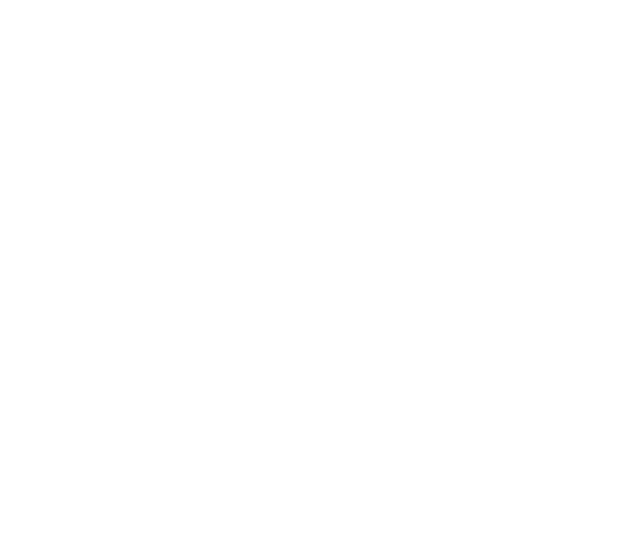
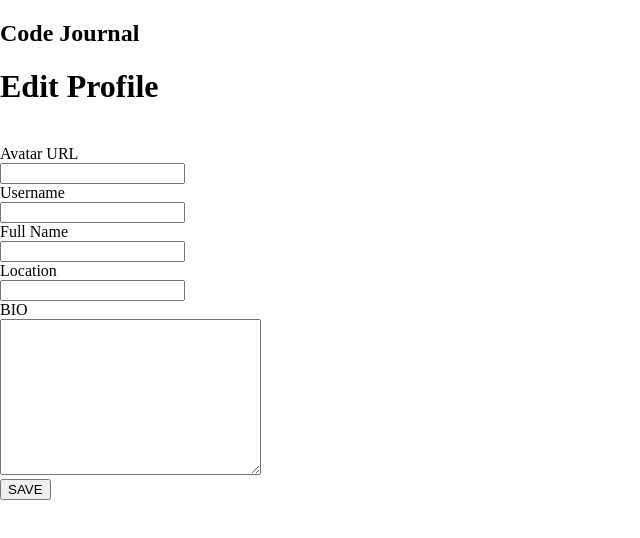
Before and after one commit to eniolajohnson/Code-Journal, a website: page index.html in a window 1280 px wide. Shown: the whole page, without its empty margins (0-640 px from the left). Drawn offline with Linux system fonts and the light colour scheme.

Commit message:
added a HTML form skeleton to the page

```diff
--- a/index.html
+++ b/index.html
@@ -15,9 +15,49 @@
 </head>
 <body>
   <header>
+    <h2>Code Journal</h2>
   </header>
   <main>
-    <div data-view="edit-profile"></div>
+    <div data-view="edit-profile">
+      <h1>Edit Profile</h1>
+      <form action="">
+      <img src="" alt="">
+
+        <div>
+          <label for="avatar-url">Avatar URL</label>
+          <div>
+          <input type="text" name="avatar-url" id="avatar-url">
+          </div>
+        </div>
+        <div>
+          <label for="user-name">Username</label>
+          <div>
+          <input type="text" name="user-name" id="user-name">
+          </div>
+        </div>
+        <div>
+          <label for="full-name">Full Name</label>
+          <div>
+            <input <input type="text" name="full-name" id="full-name">
+          </div>
+        </div>
+        <div>
+          <label for="location">Location</label>
+          <div>
+            <input type="text" name="location" id="location">
+          </div>
+        </div>
+        <div>
+          <label for="bio">BIO</label>
+          <div>
+            <textarea name="bio" id="bio" cols="30" rows="10"></textarea>
+          </div>
+        </div>
+        <div>
+        <button>SAVE</button>
+        </div>
+      </form>
+    </div>
   </main>
   <script src="js/data.js"></script>
   <script src="js/main.js"></script>
```
